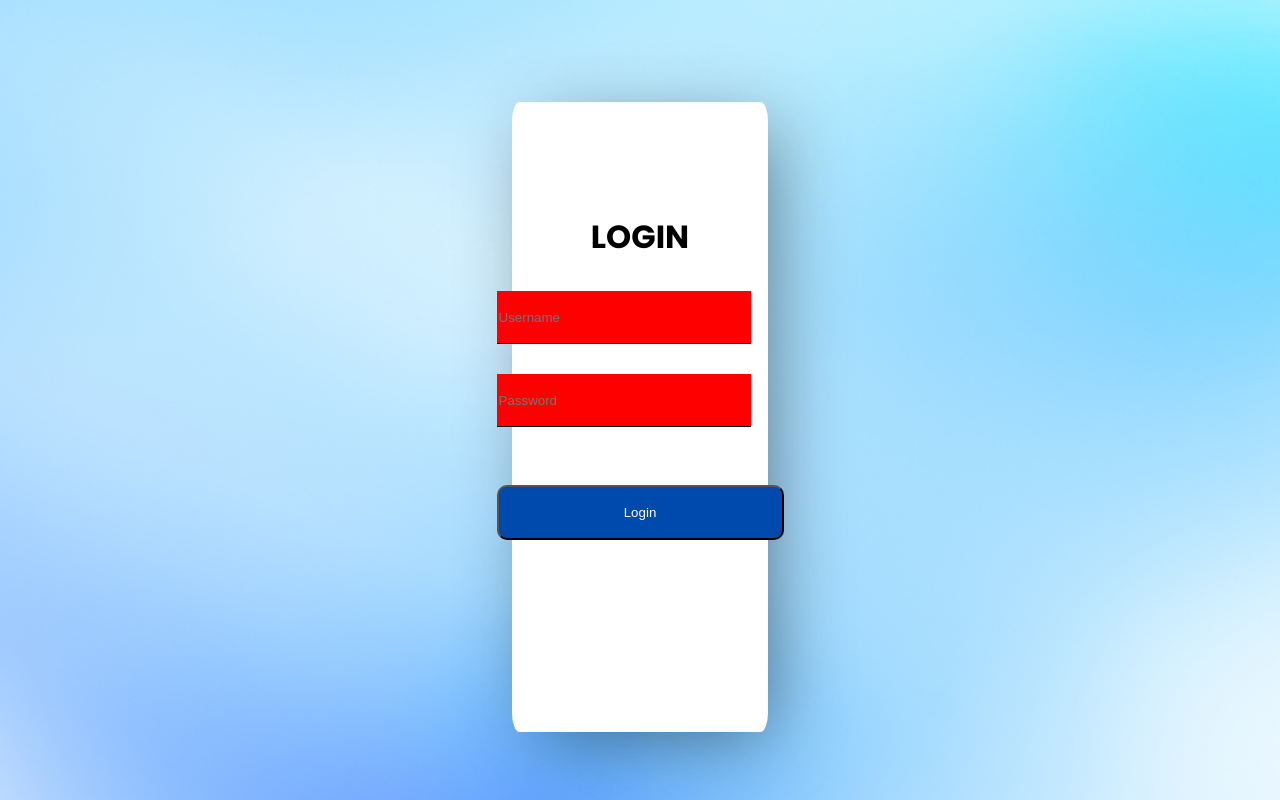
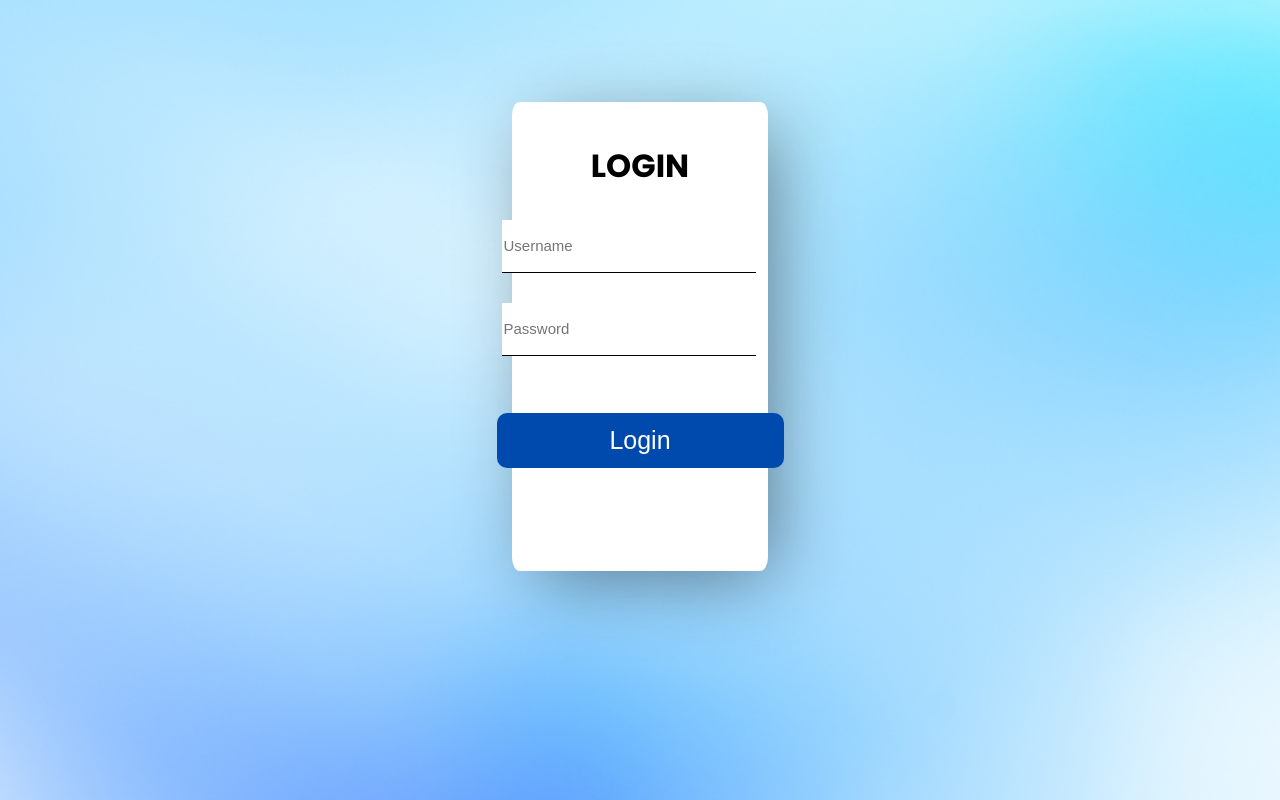
Before and after one commit to KevinElvio/EasyGo, a PHP site: page /PHP/login.php in a window 1280 px wide. Run offline with PHP 8.4, Linux system fonts and the light colour scheme; some libraries are stand-ins or nearby versions.

Commit message:
Add Login Page

```diff
--- a/CSS/style-login.css
+++ b/CSS/style-login.css
@@ -20,7 +20,9 @@ html, body{
     justify-content: center;
     margin-left: 40%;
     margin-right: 40%;
-    padding-bottom: 15%;
+    padding-bottom: 8%;
+    padding-left: 8%;
+    padding-right: 8%;
     margin-top: 8%;
     background-color: white;
     border-radius: 3%;
@@ -47,27 +49,37 @@ html, body{
 }
 
 .username-login input{
-    background-color: red;
     border: none;
     border-bottom: 1px solid black;
     height: 50px;
     width: 250px;
+    font-size: 15px;
+}
+.username-login input:focus{
+    outline: none;
 }
 .username-login iconify-icon{
-    background-color: #004AAD;
     font-size: 36px;
+    margin-top: 5%;
+    margin-right: 5px;
+    opacity: 50%;
 }
 .password-login input{
-    background-color: red;
     border: none;
     border-bottom: 1px solid black;
     margin-top: 30px;
     height: 50px;
     width: 250px;
+    font-size: 15px;
+}
+.password-login input:focus{
+    outline: none;
 }
 .password-login iconify-icon{
-    background-color: #004AAD;
     font-size: 36px;
+    margin-top: 15%;
+    margin-right: 5px;
+    opacity: 50%;
 }
 
 .button-login{
@@ -77,4 +89,18 @@ html, body{
     border-radius: 10px;
     height: 55px;
     width: 287px;
+    border-color: transparent;
+    font-size: 25px;
 }
+.button-login:hover{
+    margin-top: 20%;
+    background-color: #00285c;
+    color: white;
+    border-radius: 10px;
+    height: 55px;
+    width: 287px;
+    border-color: transparent;
+    font-size: 25px;
+    animation: alternate;
+    animation-delay: 3s;
+}
```
